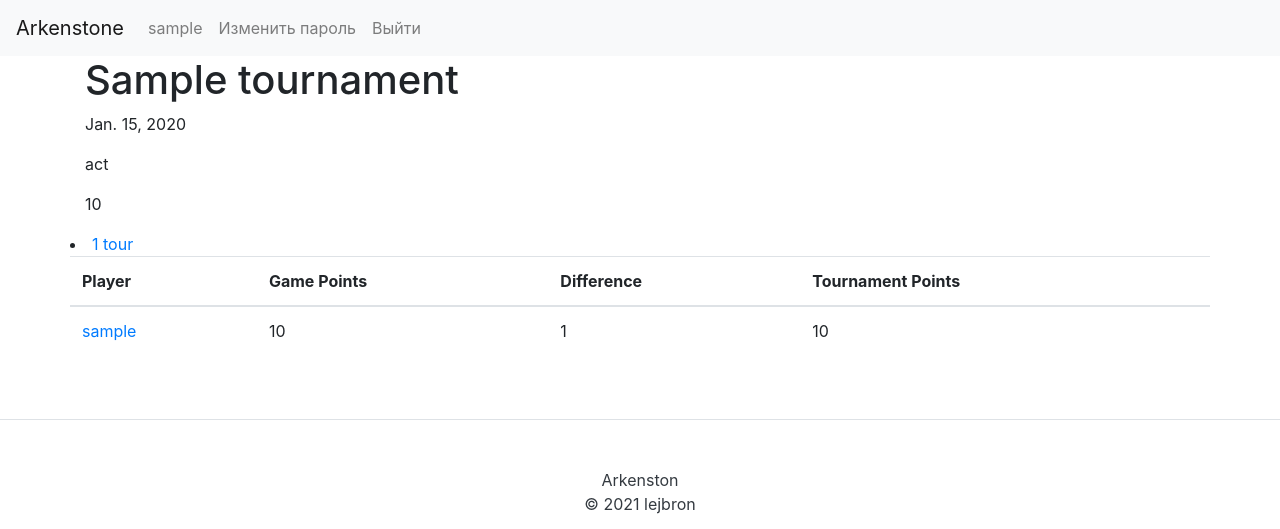
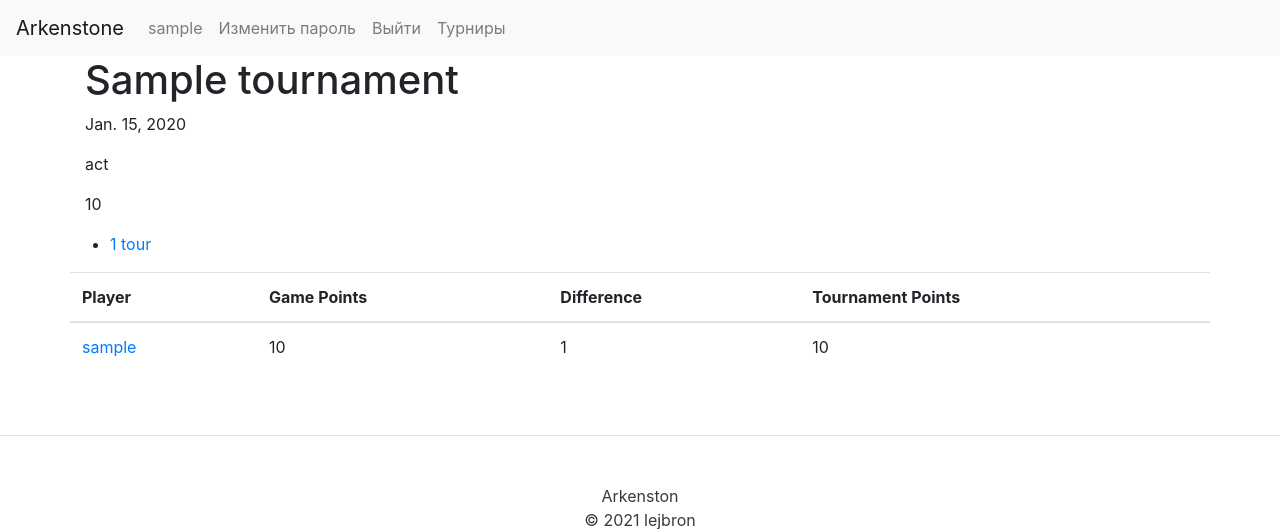
Before and after one commit to lejbron/arkenstone, a Django app: a page that uses arkenstone/templates/topbar_nav.html in a window 1280 px wide. Shown: the top 529 px of the page. Run offline with Django 3.2, Linux system fonts and the light colour scheme; a user stored in the database is signed in; tables that the repository leaves empty hold one stand-in row (values such as "Sample post"); some libraries are stand-ins or nearby versions.

Commit message:
Navbar link to tournaments added.

```diff
--- a/arkenstone/templates/topbar_nav.html
+++ b/arkenstone/templates/topbar_nav.html
@@ -16,6 +16,9 @@
           <li class="nav-item">
             <a class="nav-link" href="{% url 'logout' %}">Выйти</a>
           </li>
+          <li class="nav-item">
+            <a class="nav-link" href="{% url 'tournaments-list' %}">Турниры</a>
+          </li>
         {% else %}
           <li class="nav-item">
             <a class="nav-link" href="{% url 'login' %}">Войти</a>
--- a/arkenstone/tournaments/templates/tournament_detail.html
+++ b/arkenstone/tournaments/templates/tournament_detail.html
@@ -13,11 +13,13 @@
 </div>
 {% if tournament.status == 'act' or tournament.status == 'fin' %}
     <div class="row">
-        {% for t in tours_list %}
-          <li>
-            <a href="{{ t.get_absolute_url }}">{{ t }}</a>
-          </li>
-        {% endfor %}
+        <ul>
+            {% for t in tours_list %}
+            <li>
+                <a href="{{ t.get_absolute_url }}">{{ t }}</a>
+            </li>
+            {% endfor %}
+        </ul>
     </div>
     <div class="row">
         <table class="table">
--- a/arkenstone/tournaments/views.py
+++ b/arkenstone/tournaments/views.py
@@ -91,7 +91,7 @@ def tour_detail_view(request, tournament, tour_pk):
 
     Attributes:
         tour: Выбранный тур.
-        player_stat: Текущие результаты тура.
+        player_stat: Текущие результаты тура. Статусы туринра: ['act', 'fin'].
     '''
     tour = get_object_or_404(Tour, id=tour_pk)
 
```
